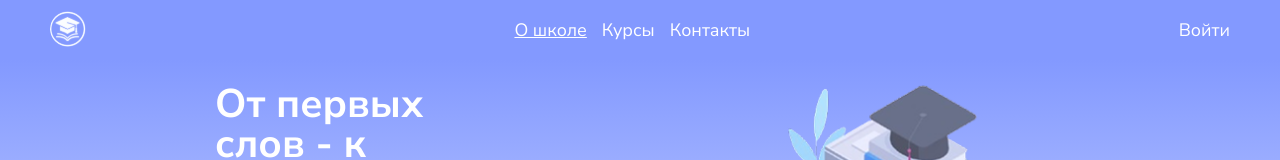
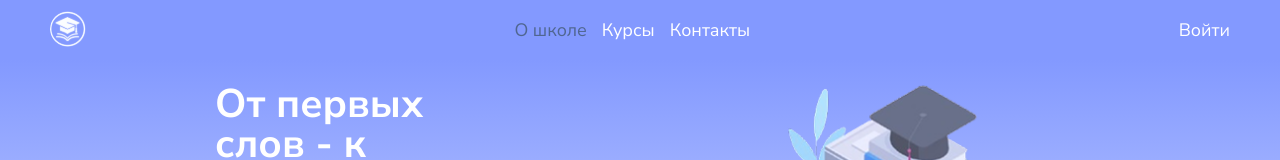
Before and after one commit to daniarmakyev/Evrika, a Next.js app: page / in a window 1280 px wide. In both pictures the pointer is over the link 550 px from the left and 30 px from the top of the page. Shown: the top 160 px of the page. Built offline with nearby package versions, Linux system fonts and the light colour scheme.

Commit message:
Change hover in header

```diff
--- a/src/components/Header/styles.module.scss
+++ b/src/components/Header/styles.module.scss
@@ -57,7 +57,7 @@
           color: $White;
 
           &:hover {
-            text-decoration: underline;
+            color: $steel-blue;
           }
         }
 
@@ -107,7 +107,7 @@
       cursor: pointer;
 
       &:hover {
-        text-decoration: underline;
+        color: $steel-blue;
       }
     }
   }
```
